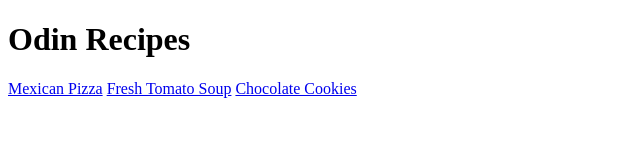
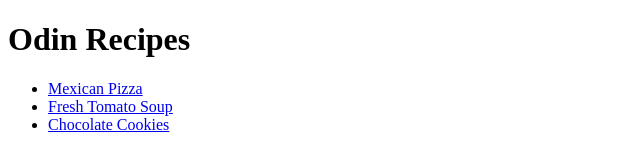
Before and after one commit to ErenTerakye/odin-recipes, a plain HTML site: page index.html in a window 1280 px wide. Shown: the whole page, without its empty margins (0-640 px from the left). Drawn offline with Linux system fonts and the light colour scheme.

Commit message:
List recipes as unordered list

```diff
--- a/index.html
+++ b/index.html
@@ -7,8 +7,10 @@
 
     <body>
         <h1>Odin Recipes</h1>
-        <a href="./recipes/pizza.html">Mexican Pizza</a>
-        <a href="./recipes/tomato-soup.html">Fresh Tomato Soup</a>
-        <a href="./recipes/cookies.html">Chocolate Cookies</a>
+        <ul>
+            <li><a href="./recipes/pizza.html">Mexican Pizza</a></li>
+            <li><a href="./recipes/tomato-soup.html">Fresh Tomato Soup</a></li>
+            <li><a href="./recipes/cookies.html">Chocolate Cookies</a></li>
+        </ul>
     </body>
 </html>
```
